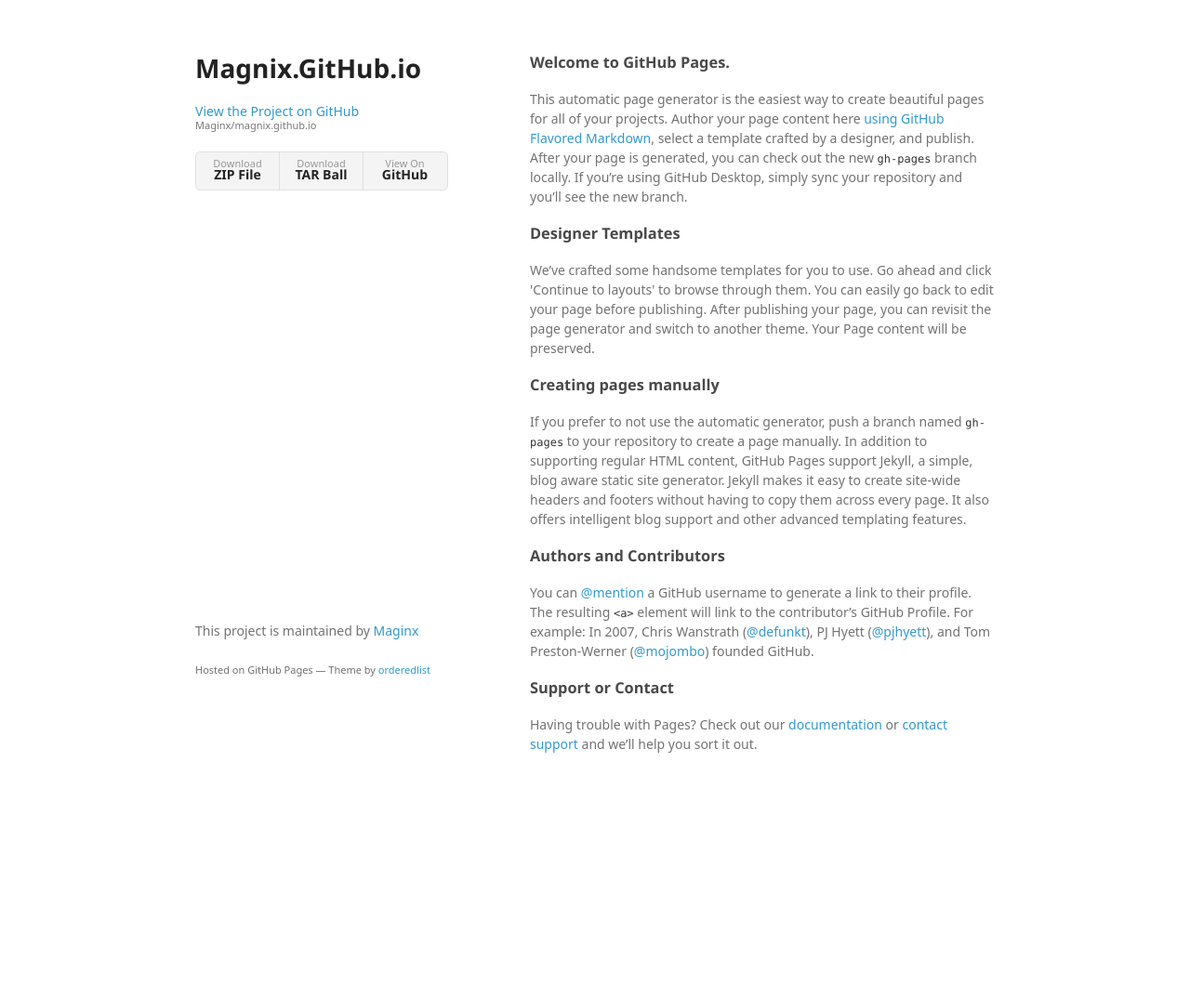
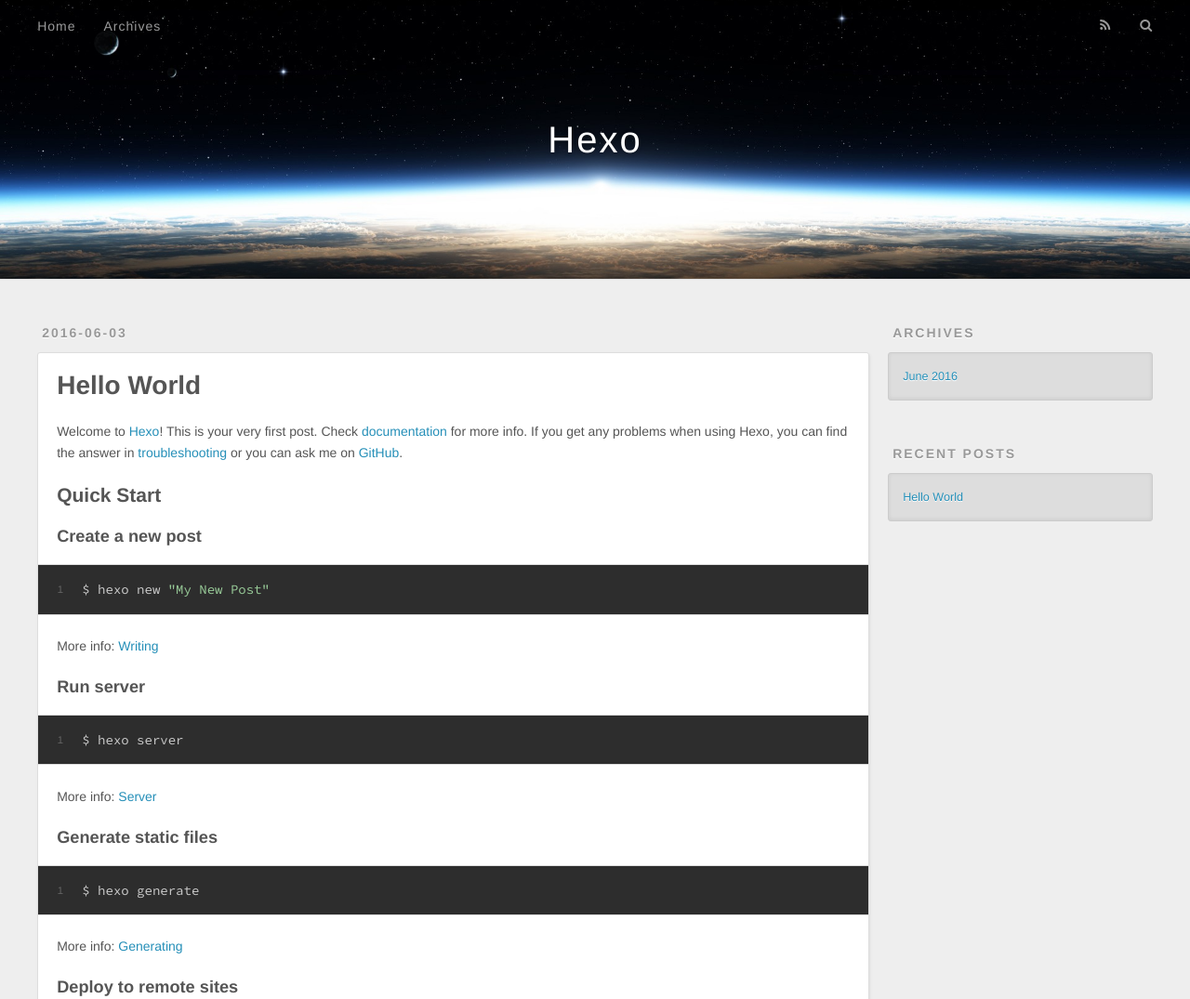
Before and after one commit to Maginx/blog.github.io, a plain HTML site: page index.html in a window 1280 px wide. Shown: the top 1075 px of the page at 93% size. Before the commit the page ends 881 px from the top, so only its background shows below. Drawn offline with nearby package versions, Linux system fonts and the light colour scheme; a web font is replaced by a local one.

Commit message:
Update index.html

```diff
--- a/index.html
+++ b/index.html
@@ -1,64 +1,183 @@
-<!doctype html>
+<!DOCTYPE html>
 <html>
-  <head>
-    <meta charset="utf-8">
-    <meta http-equiv="X-UA-Compatible" content="chrome=1">
-    <title>Magnix.GitHub.io by Maginx</title>
+<head>
+  <meta charset="utf-8">
 
-    <link rel="stylesheet" href="stylesheets/styles.css">
-    <link rel="stylesheet" href="stylesheets/github-light.css">
-    <meta name="viewport" content="width=device-width">
-    <!--[if lt IE 9]>
-    <script src="//html5shiv.googlecode.com/svn/trunk/html5.js"></script>
-    <![endif]-->
-  </head>
-  <body>
-    <div class="wrapper">
-      <header>
-        <h1>Magnix.GitHub.io</h1>
-        <p></p>
+  <title>Hexo</title>
+  <meta name="viewport" content="width=device-width, initial-scale=1, maximum-scale=1">
+  <meta name="description">
+<meta property="og:type" content="website">
+<meta property="og:title" content="Hexo">
+<meta property="og:url" content="http://yoursite.com/index.html">
+<meta property="og:site_name" content="Hexo">
+<meta property="og:description">
+<meta name="twitter:card" content="summary">
+<meta name="twitter:title" content="Hexo">
+<meta name="twitter:description">
 
-        <p class="view"><a href="https://github.com/Maginx/magnix.github.io">View the Project on GitHub <small>Maginx/magnix.github.io</small></a></p>
+    <link rel="alternate" href="/atom.xml" title="Hexo" type="application/atom+xml">
 
 
-        <ul>
-          <li><a href="https://github.com/Maginx/magnix.github.io/zipball/master">Download <strong>ZIP File</strong></a></li>
-          <li><a href="https://github.com/Maginx/magnix.github.io/tarball/master">Download <strong>TAR Ball</strong></a></li>
-          <li><a href="https://github.com/Maginx/magnix.github.io">View On <strong>GitHub</strong></a></li>
-        </ul>
+    <link rel="icon" href="/favicon.png">
+
+
+    <link href="//fonts.googleapis.com/css?family=Source+Code+Pro" rel="stylesheet" type="text/css">
+
+  <link rel="stylesheet" href="/css/style.css">
+
+
+</head>
+
+<body>
+  <div id="container">
+    <div id="wrap">
+      <header id="header">
+  <div id="banner"></div>
+  <div id="header-outer" class="outer">
+    <div id="header-title" class="inner">
+      <h1 id="logo-wrap">
+        <a href="/" id="logo">Hexo</a>
+      </h1>
+
+    </div>
+    <div id="header-inner" class="inner">
+      <nav id="main-nav">
+        <a id="main-nav-toggle" class="nav-icon"></a>
+
+          <a class="main-nav-link" href="/">Home</a>
+
+          <a class="main-nav-link" href="/archives">Archives</a>
+
+      </nav>
+      <nav id="sub-nav">
+
+          <a id="nav-rss-link" class="nav-icon" href="/atom.xml" title="RSS Feed"></a>
+
+        <a id="nav-search-btn" class="nav-icon" title="Search"></a>
+      </nav>
+      <div id="search-form-wrap">
+        <form action="//google.com/search" method="get" accept-charset="UTF-8" class="search-form"><input type="search" name="q" results="0" class="search-form-input" placeholder="Search"><button type="submit" class="search-form-submit">&#xF002;</button><input type="hidden" name="sitesearch" value="http://yoursite.com"></form>
+      </div>
+    </div>
+  </div>
+</header>
+      <div class="outer">
+        <section id="main">
+
+    <article id="post-hello-world" class="article article-type-post" itemscope itemprop="blogPost">
+  <div class="article-meta">
+    <a href="/2016/06/03/hello-world/" class="article-date">
+  <time datetime="2016-06-03T15:30:08.345Z" itemprop="datePublished">2016-06-03</time>
+</a>
+
+  </div>
+  <div class="article-inner">
+
+
+      <header class="article-header">
+
+
+    <h1 itemprop="name">
+      <a class="article-title" href="/2016/06/03/hello-world/">Hello World</a>
+    </h1>
+
+
       </header>
-      <section>
-        <h3>
-<a id="welcome-to-github-pages" class="anchor" href="#welcome-to-github-pages" aria-hidden="true"><span aria-hidden="true" class="octicon octicon-link"></span></a>Welcome to GitHub Pages.</h3>
 
-<p>This automatic page generator is the easiest way to create beautiful pages for all of your projects. Author your page content here <a href="https://guides.github.com/features/mastering-markdown/">using GitHub Flavored Markdown</a>, select a template crafted by a designer, and publish. After your page is generated, you can check out the new <code>gh-pages</code> branch locally. If you’re using GitHub Desktop, simply sync your repository and you’ll see the new branch.</p>
+    <div class="article-entry" itemprop="articleBody">
 
-<h3>
-<a id="designer-templates" class="anchor" href="#designer-templates" aria-hidden="true"><span aria-hidden="true" class="octicon octicon-link"></span></a>Designer Templates</h3>
+        <p>Welcome to <a href="https://hexo.io/" target="_blank" rel="external">Hexo</a>! This is your very first post. Check <a href="https://hexo.io/docs/" target="_blank" rel="external">documentation</a> for more info. If you get any problems when using Hexo, you can find the answer in <a href="https://hexo.io/docs/troubleshooting.html" target="_blank" rel="external">troubleshooting</a> or you can ask me on <a href="https://github.com/hexojs/hexo/issues" target="_blank" rel="external">GitHub</a>.</p>
+<h2 id="Quick-Start"><a href="#Quick-Start" class="headerlink" title="Quick Start"></a>Quick Start</h2><h3 id="Create-a-new-post"><a href="#Create-a-new-post" class="headerlink" title="Create a new post"></a>Create a new post</h3><figure class="highlight bash"><table><tr><td class="gutter"><pre><span class="line">1</span><br></pre></td><td class="code"><pre><span class="line">$ hexo new <span class="string">"My New Post"</span></span><br></pre></td></tr></table></figure>
+<p>More info: <a href="https://hexo.io/docs/writing.html" target="_blank" rel="external">Writing</a></p>
+<h3 id="Run-server"><a href="#Run-server" class="headerlink" title="Run server"></a>Run server</h3><figure class="highlight bash"><table><tr><td class="gutter"><pre><span class="line">1</span><br></pre></td><td class="code"><pre><span class="line">$ hexo server</span><br></pre></td></tr></table></figure>
+<p>More info: <a href="https://hexo.io/docs/server.html" target="_blank" rel="external">Server</a></p>
+<h3 id="Generate-static-files"><a href="#Generate-static-files" class="headerlink" title="Generate static files"></a>Generate static files</h3><figure class="highlight bash"><table><tr><td class="gutter"><pre><span class="line">1</span><br></pre></td><td class="code"><pre><span class="line">$ hexo generate</span><br></pre></td></tr></table></figure>
+<p>More info: <a href="https://hexo.io/docs/generating.html" target="_blank" rel="external">Generating</a></p>
+<h3 id="Deploy-to-remote-sites"><a href="#Deploy-to-remote-sites" class="headerlink" title="Deploy to remote sites"></a>Deploy to remote sites</h3><figure class="highlight bash"><table><tr><td class="gutter"><pre><span class="line">1</span><br></pre></td><td class="code"><pre><span class="line">$ hexo deploy</span><br></pre></td></tr></table></figure>
+<p>More info: <a href="https://hexo.io/docs/deployment.html" target="_blank" rel="external">Deployment</a></p>
 
-<p>We’ve crafted some handsome templates for you to use. Go ahead and click 'Continue to layouts' to browse through them. You can easily go back to edit your page before publishing. After publishing your page, you can revisit the page generator and switch to another theme. Your Page content will be preserved.</p>
 
-<h3>
-<a id="creating-pages-manually" class="anchor" href="#creating-pages-manually" aria-hidden="true"><span aria-hidden="true" class="octicon octicon-link"></span></a>Creating pages manually</h3>
+    </div>
+    <footer class="article-footer">
+      <a data-url="http://yoursite.com/2016/06/03/hello-world/" data-id="ciozx3wpd0000l8wnka9h7h2c" class="article-share-link">Share</a>
 
-<p>If you prefer to not use the automatic generator, push a branch named <code>gh-pages</code> to your repository to create a page manually. In addition to supporting regular HTML content, GitHub Pages support Jekyll, a simple, blog aware static site generator. Jekyll makes it easy to create site-wide headers and footers without having to copy them across every page. It also offers intelligent blog support and other advanced templating features.</p>
 
-<h3>
-<a id="authors-and-contributors" class="anchor" href="#authors-and-contributors" aria-hidden="true"><span aria-hidden="true" class="octicon octicon-link"></span></a>Authors and Contributors</h3>
+    </footer>
+  </div>
 
-<p>You can <a href="https://help.github.com/articles/basic-writing-and-formatting-syntax/#mentioning-users-and-teams" class="user-mention">@mention</a> a GitHub username to generate a link to their profile. The resulting <code>&lt;a&gt;</code> element will link to the contributor’s GitHub Profile. For example: In 2007, Chris Wanstrath (<a href="https://github.com/defunkt" class="user-mention">@defunkt</a>), PJ Hyett (<a href="https://github.com/pjhyett" class="user-mention">@pjhyett</a>), and Tom Preston-Werner (<a href="https://github.com/mojombo" class="user-mention">@mojombo</a>) founded GitHub.</p>
+</article>
 
-<h3>
-<a id="support-or-contact" class="anchor" href="#support-or-contact" aria-hidden="true"><span aria-hidden="true" class="octicon octicon-link"></span></a>Support or Contact</h3>
 
-<p>Having trouble with Pages? Check out our <a href="https://help.github.com/pages">documentation</a> or <a href="https://github.com/contact">contact support</a> and we’ll help you sort it out.</p>
-      </section>
-      <footer>
-        <p>This project is maintained by <a href="https://github.com/Maginx">Maginx</a></p>
-        <p><small>Hosted on GitHub Pages &mdash; Theme by <a href="https://github.com/orderedlist">orderedlist</a></small></p>
-      </footer>
+
+
+</section>
+
+          <aside id="sidebar">
+
+
+
+
+
+
+
+
+
+
+  <div class="widget-wrap">
+    <h3 class="widget-title">Archives</h3>
+    <div class="widget">
+      <ul class="archive-list"><li class="archive-list-item"><a class="archive-list-link" href="/archives/2016/06/">June 2016</a></li></ul>
     </div>
-    <script src="javascripts/scale.fix.js"></script>
+  </div>
 
-  </body>
+
+
+
+  <div class="widget-wrap">
+    <h3 class="widget-title">Recent Posts</h3>
+    <div class="widget">
+      <ul>
+
+          <li>
+            <a href="/2016/06/03/hello-world/">Hello World</a>
+          </li>
+
+      </ul>
+    </div>
+  </div>
+
+
+</aside>
+
+      </div>
+      <footer id="footer">
+
+  <div class="outer">
+    <div id="footer-info" class="inner">
+      &copy; 2016 John Doe<br>
+      Powered by <a href="http://hexo.io/" target="_blank">Hexo</a>
+    </div>
+  </div>
+</footer>
+    </div>
+    <nav id="mobile-nav">
+
+    <a href="/" class="mobile-nav-link">Home</a>
+
+    <a href="/archives" class="mobile-nav-link">Archives</a>
+
+</nav>
+
+
+<script src="//ajax.googleapis.com/ajax/libs/jquery/2.0.3/jquery.min.js"></script>
+
+
+  <link rel="stylesheet" href="/fancybox/jquery.fancybox.css">
+  <script src="/fancybox/jquery.fancybox.pack.js"></script>
+
+
+<script src="/js/script.js"></script>
+
+  </div>
+</body>
 </html>
```
